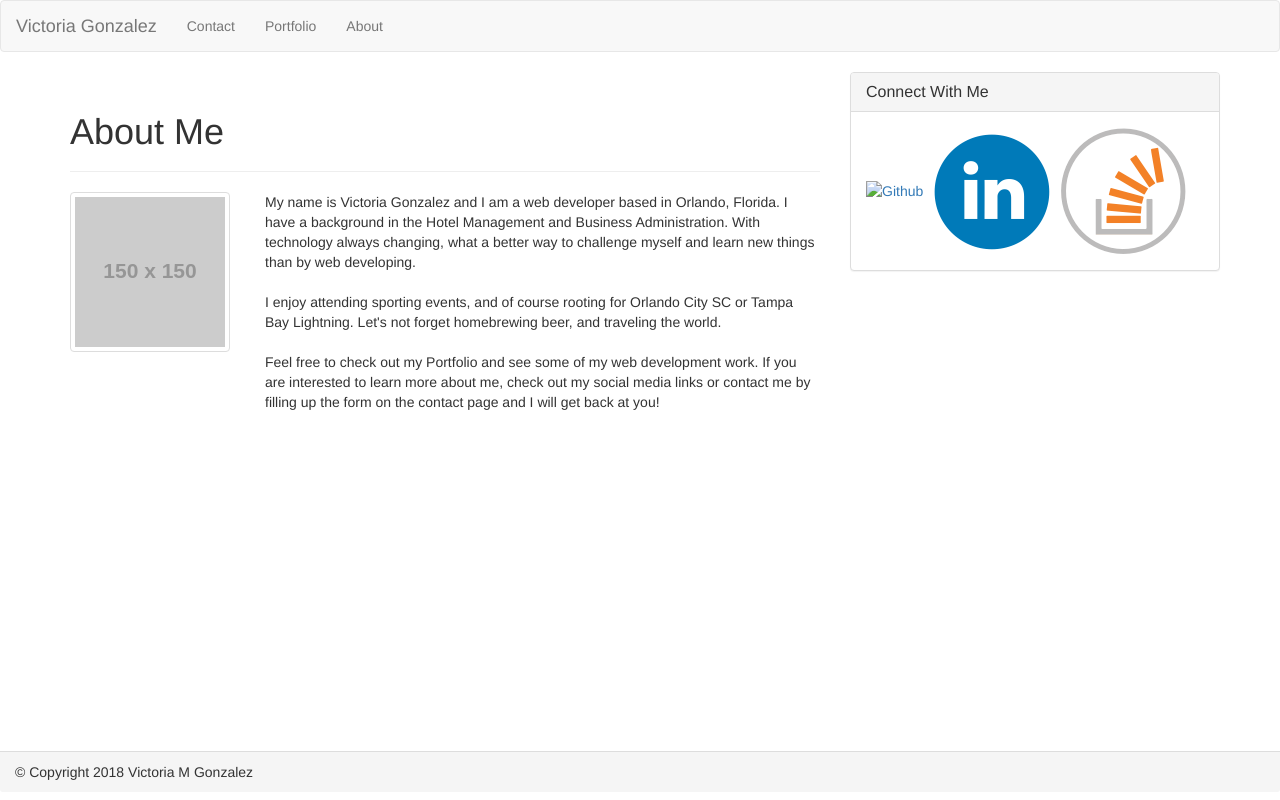
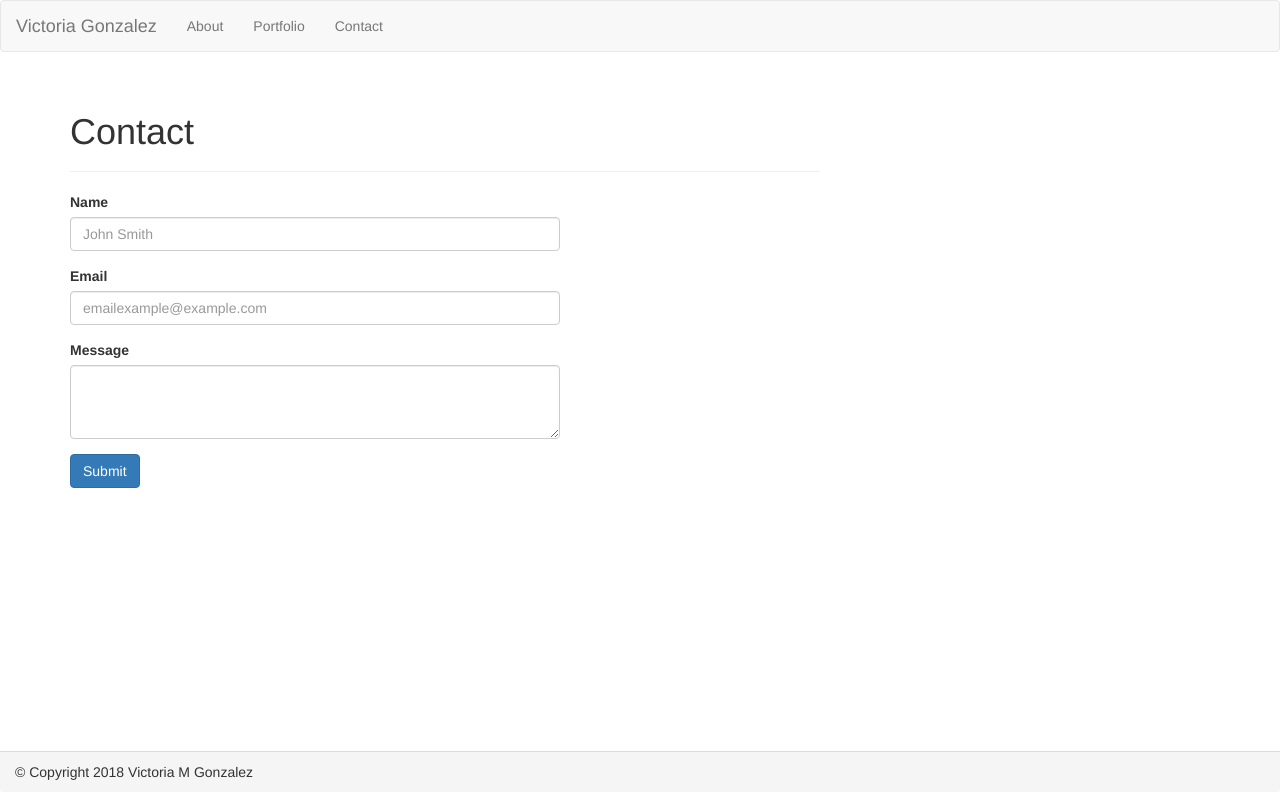
Before and after one commit to victoriagoesplaces/Bootstrap-Portfolio, a plain HTML site: page contact.html in a window 1280 px wide. Drawn offline with nearby package versions, Linux system fonts and the light colour scheme; placeholder pictures from the web are drawn by us.

Commit message:
some changes

```diff
--- /dev/null
+++ b/assets/css/style.css
@@ -0,0 +1,112 @@
+* {
+    box-sizing: border-box;
+}
+
+body {
+    background: url('../images/background.png');
+    font-size: 18px;
+    line-height: 34px;
+    font-family: Arial, Helvetica, sans-serif;
+    color: #777;
+}
+
+.container {
+    width: 100%;
+    max-width: 960px;
+    margin: 0 auto;
+    clear: both;
+}
+
+h1, h2, h3, p {
+    margin-bottom: 20px;
+}
+
+p:last-child {
+    margin-bottom: 0;
+}
+
+h1, h2, h3 {
+    font-family: Georgia, 'Times New Roman', Times, serif;
+    font-weight: 700;
+    color: #4aaaa5
+}
+
+h1 {
+    font-size: 30px;
+    line-height: 49px;
+    border-bottom: 3px solid #ddd;
+    padding-bottom: 20px;
+}
+
+h2, h3 {
+    font-size:22px;
+}
+
+.navbar-default {
+    background: #fff;
+    margin: 0 0 30px;
+    z-index: 99;
+    color: #fff;
+    overflow: auto;
+    border-bottom: 2px solid #acc;
+    position: fixed;
+    width:100%;
+}
+
+.navbar-brand {
+    width: 300px;
+    height: 90px;
+    background: #4aaaa5;
+    float: left;
+    font-family: Georgia, 'Times New Roman', Times, serif|
+    text-align: center;
+    line-height: 50px;
+    color: #fff;
+    font-weight: 700;
+    font-size: 28px;
+    text-decoration: none;
+    padding-left: 32px;
+}
+
+nav {
+    float: right;
+    margin-top: 25px;
+}
+
+nav a {
+    color: #999;
+    text-decoration: none;
+    margin-left: 45px;
+    display: inline-block;
+    border-left: 1px solid #efefef;
+    padding-left: 45px;
+    line-height: 18px;
+
+}
+
+nav a:first-child {
+    border-left: 0 none;
+}
+
+.container {
+    background: #fff;
+    padding: 30px;
+    margin: 40px 0 40px 0;
+    width: 100%;
+    max-width: 960px;
+    float: left;
+    border: 1px solid #ddd;
+    text-align: justify;
+}
+
+
+.panel-footer {
+    background: #666;
+    color: #fff;
+    padding:30px 0;
+    clear: both;
+    border-top: 8px solid #4aaaa5;
+    color: #acc;
+    font-size: 12px;
+    text-align: center;
+}
--- /dev/null
+++ b/assets/css/style1.css
@@ -0,0 +1,129 @@
+
+
+nav {
+    float: right;
+    margin-top: 25px;
+}
+
+nav a {
+    color: #999;
+    text-decoration: none;
+    margin-left: 15px;
+    display: inline-block;
+    border-left: 1px solid #efefef;
+    padding-left: 15px;
+    line-height: 18px;
+
+}
+
+nav a:first-child {
+    border-left: 0 none;
+}
+
+/*main*/
+
+#main-box {
+    padding-top: 130px;
+}
+
+.main-section {
+    background: #fff;
+    padding: 30px;
+    margin: 0 0 40px 0;
+    width: 100%;
+    max-width: 650px;
+    float: left;
+    border: 1px solid #ddd;
+    text-align: justify;
+}
+
+
+.placeholder1 {
+    width: 250px;
+    height: auto;
+    margin-top: 10px;
+    float: left;
+    margin-right: 25px;
+}
+
+.placeholder {
+    width: 275px;
+    height: 180px;
+    margin-right: 10px;
+}
+
+/*sidebox area*/
+
+
+
+.project {
+    width: 274px;
+    overflow: auto;
+    position: relative;
+    float: left;
+    margin: 20px 0 15px;
+}
+
+.project:nth-child(even) {
+    margin-right: 40px
+}
+
+.project img {
+    width: 100%;
+    border: 0 none;
+    opacity: .8;
+}
+
+.project h3 {
+    border-bottom: 0;
+    background: #4aaaa5;
+    color: #fff;
+    text-align: center;
+    position: absolute;
+    bottom: 20px;
+    padding: 15px;
+    width: 100%;
+    line-height: 30px;
+    margin: 0;
+    font-weight: 300;
+}
+
+ #contact-form ul {
+     margin-bottom: 20px;
+ }
+
+ #contact-form il {
+     margin-bottom: 10px;
+ }
+
+ label,
+ input[type=text],
+ input[type=email],
+ textarea {
+ display: block;
+ width: 100%;
+ }
+
+ label,
+ input[type=text],
+ input[type=email],
+ textarea {
+ height: 35px;
+ border: 1px solid #ddd|;
+ padding: 0 10px;
+ font-size: 14px;
+ }
+
+
+textarea {
+    height: 200px;
+ }
+
+input[type=submit] {
+background: #4aaaa5;
+border: 0 none;
+color: #fff;
+font-size: 18px;
+padding: 10px 30px;
+cursor: pointer;
+ }
--- a/contact.html
+++ b/contact.html
@@ -3,6 +3,8 @@
 <head>
 <title>Bootstrap-Portfolio</title>
 <link rel="stylesheet" href="https://maxcdn.bootstrapcdn.com/bootstrap/3.3.7/css/bootstrap.min.css" integrity="sha384-BVYiiSIFeK1dGmJRAkycuHAHRg32OmUcww7on3RYdg4Va+PmSTsz/K68vbdEjh4u" crossorigin="anonymous">
+<!--<link rel="stylesheet" type="text/css" href="assets/css/style.css"> -->
+
 </head>
 
 <body>
@@ -16,16 +18,16 @@
         <span class="icon-bar"></span>
         <span class="icon-bar"></span>
       </button>
-      <a class="navbar-brand" href="#">Victoria Gonzalez</a>
+      <a class="navbar-brand" href="index.html">Victoria Gonzalez</a>
 
-    <ul class="nav navbar-nav navbar-right">
-        <li><a href="#">About</a></li>
+      <ul class="nav  navbar-nav navbar-right">
+        <li><a href="contact.html">Contact</a></li>
     </ul>
     <ul class="nav navbar-nav navbar-right">
-        <li><a href="#">Portfolio</a></li>
+        <li><a href="portfolio.html">Portfolio</a></li>
     </ul>
     <ul class="nav navbar-nav navbar-right">
-        <li><a href="#">Contact</a></li>
+        <li><a href="index.html">About</a></li>
     </ul>
     </div><!-- /.navbar-collapse -->
   </div><!-- /.container-fluid -->
@@ -33,62 +35,32 @@
 
 <div class="container">
     <div class="row">
-      <div class="col-sm-8">
+      <div class="col-md-8">
 <div class="page-header">
-    <h1>About Me</h1>
+    <h1>Contact</h1>
 </div>
 <div class="row">
-        <div class="col-sm-3">
-            <img src="http://via.placeholder.com/150x150" class="thumbnail" alt="...">
-          </div>
-            <div class="col-sm-9">
-              <div class="caption">
+        <div class="col-md-8">
 
-                <p>
-                  My name is Victoria Gonzalez and I am a web developer based in Orlando, Florida.
-                  I have a background in the Hotel Management and Business Administration.
-                  With technology always changing, what a better way to challenge myself and learn
-                   new things than by web developing.<br>
-                  <br>
-                  I enjoy attending sporting events, and of course rooting for
-                  Orlando City SC or Tampa Bay Lightning.
-                  Let's not forget homebrewing beer, and traveling the world.<br>
-                  <br>
-                  Feel free to check out my Portfolio and see some of my web development work.
-                  If you are interested to learn more about me, check out my social media links or
-                  contact me by filling up the form on the contact page and I will get back at you!
-                  </p>
+          <form>
+            <div class="form-group">
+              <label for="formGroupExampleInput">Name</label>
+              <input type="text" class="form-control" id="formGroupExampleInput" placeholder="John Smith">
+            </div>
+            <div class="form-group">
+              <label for="formGroupExampleInput2">Email</label>
+              <input type="text" class="form-control" id="formGroupExampleInput2" placeholder="emailexample@example.com">
+            </div>
+            <div class="form-group">
+                <label for="exampleFormControlTextarea1">Message</label>
+                <textarea class="form-control" id="exampleFormControlTextarea1" rows="3"></textarea>
               </div>
-          </div>
+
+            <button type="submit" class="btn btn-primary">Submit</button>
+          </form>
+
         </div>
       </div>
-<div class="row">
-    <div class="col-sm-4">
-    <div class="panel panel-default">
-            <div class="panel-heading">
-              <h3 class="panel-title">Connect With Me</h3>
-            </div>
-            <div class="panel-body">
-                <a href="https://github.com/vmjgr" target="_blank">
-                  <img src="assets/images/github1.png"
-                  class="social" alt="Github">
-              </a>
-
-              <a href="https://www.linkedin.com/in/victoriagonzalez3092" target="_blank">
-                  <img src="assets/images/linkedin.png"
-                  class="social" alt="LinkedIn">
-              </a>
-
-              <a href="https://stackoverflow.com/users/9598937/victoria-gonzalez?tab=profile" target="_blank">
-                  <img src="assets/images/stackoverflow.png"
-                  class="social" alt="Stack Overflow">
-              </a>
-            </div>
-          </div>
-        </div>
-      </div>
-    </div>
-
     <div class="navbar navbar-fixed-bottom">
         <div class="panel-footer">&copy; Copyright 2018 Victoria M Gonzalez</div>
 
```
Also changed, not shown: index.html (+15 -38 lines), portfolio.html (+17 -43 lines), 2 other files.
